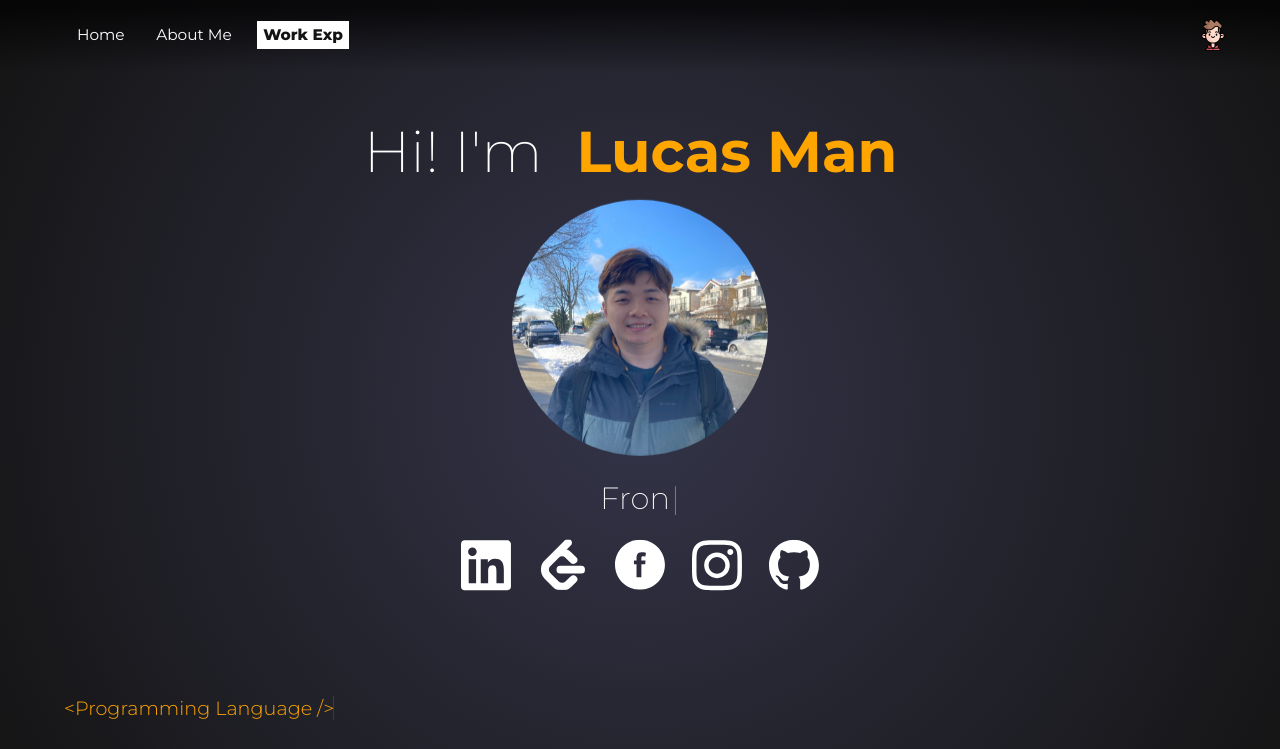
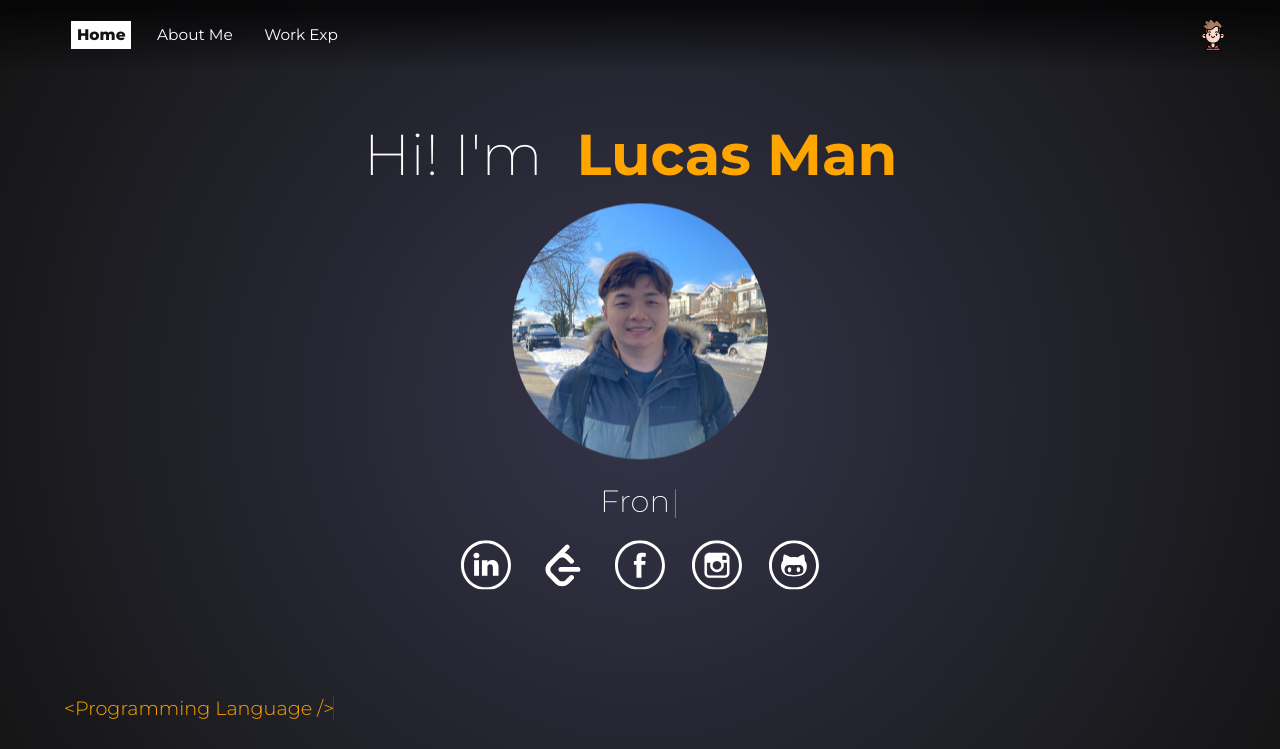
Before and after one commit to Mch916/my_profolio, a React (Create React App) app: page /#/home in a window 1280 px wide. Shown: the top 749 px of the page. Built offline with nearby package versions, Linux system fonts and the light colour scheme.

Commit message:
Update icon

```diff
--- a/src/components/Icons/IconFacebook.js
+++ b/src/components/Icons/IconFacebook.js
@@ -3,7 +3,15 @@ const IconFacebook = () => {
     <>
       <svg
         fill="#ffffff"
+        height="100%"
+        width="100%"
+        version="1.1"
+        id="Layer_1"
+        xmlns="http://www.w3.org/2000/svg"
+        xmlnsXlink="http://www.w3.org/1999/xlink"
         viewBox="-143 145 512 512"
+        xmlSpace="preserve"
+        stroke="#ffffff"
       >
         <g id="SVGRepo_bgCarrier" strokeWidth="0"></g>
         <g
@@ -13,7 +21,11 @@ const IconFacebook = () => {
         ></g>
         <g id="SVGRepo_iconCarrier">
           {" "}
-          <path d="M113,145c-141.4,0-256,114.6-256,256s114.6,256,256,256s256-114.6,256-256S254.4,145,113,145z M169.5,357.6l-2.9,38.3h-39.3 v133H77.7v-133H51.2v-38.3h26.5v-25.7c0-11.3,0.3-28.8,8.5-39.7c8.7-11.5,20.6-19.3,41.1-19.3c33.4,0,47.4,4.8,47.4,4.8l-6.6,39.2 c0,0-11-3.2-21.3-3.2c-10.3,0-19.5,3.7-19.5,14v29.9H169.5z"></path>{" "}
+          <g>
+            {" "}
+            <path d="M113,145c-141.4,0-256,114.6-256,256s114.6,256,256,256s256-114.6,256-256S254.4,145,113,145z M272.8,560.7 c-20.8,20.8-44.9,37.1-71.8,48.4c-27.8,11.8-57.4,17.7-88,17.7c-30.5,0-60.1-6-88-17.7c-26.9-11.4-51.1-27.7-71.8-48.4 c-20.8-20.8-37.1-44.9-48.4-71.8C-107,461.1-113,431.5-113,401s6-60.1,17.7-88c11.4-26.9,27.7-51.1,48.4-71.8 c20.9-20.8,45-37.1,71.9-48.5C52.9,181,82.5,175,113,175s60.1,6,88,17.7c26.9,11.4,51.1,27.7,71.8,48.4 c20.8,20.8,37.1,44.9,48.4,71.8c11.8,27.8,17.7,57.4,17.7,88c0,30.5-6,60.1-17.7,88C309.8,515.8,293.5,540,272.8,560.7z"></path>{" "}
+            <path d="M146.8,313.7c10.3,0,21.3,3.2,21.3,3.2l6.6-39.2c0,0-14-4.8-47.4-4.8c-20.5,0-32.4,7.8-41.1,19.3 c-8.2,10.9-8.5,28.4-8.5,39.7v25.7H51.2v38.3h26.5v133h49.6v-133h39.3l2.9-38.3h-42.2v-29.9C127.3,317.4,136.5,313.7,146.8,313.7z"></path>{" "}
+          </g>{" "}
         </g>
       </svg>
     </>
--- a/src/components/Icons/IconGithub.js
+++ b/src/components/Icons/IconGithub.js
@@ -2,10 +2,15 @@ const IconGithub = () => {
   return (
     <>
       <svg
-        viewBox="0 0 20 20"
+        fill="#ffffff"
+        height="100%"
+        width="100%"
         version="1.1"
-        fill="#ffffff"
-        stroke="#ffffff"
+        id="Layer_1"
+        xmlns="http://www.w3.org/2000/svg"
+        xmlnsXlink="http://www.w3.org/1999/xlink"
+        viewBox="-143 145 512 512"
+        xmlSpace="preserve"
       >
         <g id="SVGRepo_bgCarrier" strokeWidth="0"></g>
         <g
@@ -15,32 +20,12 @@ const IconGithub = () => {
         ></g>
         <g id="SVGRepo_iconCarrier">
           {" "}
-          <title>github [#142]</title> <desc>Created with Sketch.</desc>{" "}
-          <defs> </defs>{" "}
-          <g
-            id="Page-1"
-            stroke="none"
-            strokeWidth="1"
-            fill="none"
-            fillRule="evenodd"
-          >
+          <g>
             {" "}
-            <g
-              id="Dribbble-Light-Preview"
-              transform="translate(-140.000000, -7559.000000)"
-              fill="#fff"
-            >
-              {" "}
-              <g id="icons" transform="translate(56.000000, 160.000000)">
-                {" "}
-                <path
-                  d="M94,7399 C99.523,7399 104,7403.59 104,7409.253 C104,7413.782 101.138,7417.624 97.167,7418.981 C96.66,7419.082 96.48,7418.762 96.48,7418.489 C96.48,7418.151 96.492,7417.047 96.492,7415.675 C96.492,7414.719 96.172,7414.095 95.813,7413.777 C98.04,7413.523 100.38,7412.656 100.38,7408.718 C100.38,7407.598 99.992,7406.684 99.35,7405.966 C99.454,7405.707 99.797,7404.664 99.252,7403.252 C99.252,7403.252 98.414,7402.977 96.505,7404.303 C95.706,7404.076 94.85,7403.962 94,7403.958 C93.15,7403.962 92.295,7404.076 91.497,7404.303 C89.586,7402.977 88.746,7403.252 88.746,7403.252 C88.203,7404.664 88.546,7405.707 88.649,7405.966 C88.01,7406.684 87.619,7407.598 87.619,7408.718 C87.619,7412.646 89.954,7413.526 92.175,7413.785 C91.889,7414.041 91.63,7414.493 91.54,7415.156 C90.97,7415.418 89.522,7415.871 88.63,7414.304 C88.63,7414.304 88.101,7413.319 87.097,7413.247 C87.097,7413.247 86.122,7413.234 87.029,7413.87 C87.029,7413.87 87.684,7414.185 88.139,7415.37 C88.139,7415.37 88.726,7417.2 91.508,7416.58 C91.513,7417.437 91.522,7418.245 91.522,7418.489 C91.522,7418.76 91.338,7419.077 90.839,7418.982 C86.865,7417.627 84,7413.783 84,7409.253 C84,7403.59 88.478,7399 94,7399"
-                  id="github-[#142]"
-                >
-                  {" "}
-                </path>{" "}
-              </g>{" "}
-            </g>{" "}
+            <path d="M113,145c-141.4,0-256,114.6-256,256s114.6,256,256,256s256-114.6,256-256S254.4,145,113,145z M272.8,560.7 c-20.8,20.8-44.9,37.1-71.8,48.4c-27.8,11.8-57.4,17.7-88,17.7c-30.5,0-60.1-6-88-17.7c-26.9-11.4-51.1-27.7-71.8-48.4 c-20.8-20.8-37.1-44.9-48.4-71.8C-107,461.1-113,431.5-113,401s6-60.1,17.7-88c11.4-26.9,27.7-51.1,48.4-71.8 c20.9-20.8,45-37.1,71.9-48.5C52.9,181,82.5,175,113,175s60.1,6,88,17.7c26.9,11.4,51.1,27.7,71.8,48.4 c20.8,20.8,37.1,44.9,48.4,71.8c11.8,27.8,17.7,57.4,17.7,88c0,30.5-6,60.1-17.7,88C309.8,515.8,293.5,540,272.8,560.7z"></path>{" "}
+            <path d="M224.5,351.2c0.9-20.1-1.8-39.6-8.6-58.6c-0.9-2.4-2-3.3-4.5-2.6c-5.6,1.7-11.4,3-16.9,5c-15.2,5.5-29.1,13.5-42.6,22.2 c-1.4,0.9-3.5,1.5-5.2,1.2c-22.1-3.9-44.3-3.7-66.5-0.3c-2.2,0.3-5-0.2-6.8-1.3c-15.7-10.2-31.7-20.2-50-25 c-15.1-4-12-4.8-16.3,8.9c-5.1,16.4-7.1,33.4-6,50.6c0.1,1.2-0.8,2.7-1.6,3.8c-6.6,7.9-11.7,16.6-14.8,26.4c-6,19-4.8,38.2-1,57.3 c7.5,37.5,32.8,63.8,70.2,70.3c19.3,3.4,39.2,3.7,57.3,5.2c20.2-1.5,38.9-1.6,57.1-4.5c31.8-5.1,55.8-22,67.8-52.7 c4.2-10.7,6.5-22.4,7.9-33.8c3.1-25.2-1.2-48.8-18.4-68.7C225,353.8,224.5,352.4,224.5,351.2z M208.1,459.1 c-3.3,15.6-12.4,26.3-27.6,31.8c-14.7,5.4-29.9,7.6-45.4,8.6c-7.5,0.5-15,0.1-22.5,0.1c-20.2,0.4-40.4-0.4-59.9-6.2 c-24.5-7.3-35.5-21.9-36.2-47.5c-0.3-9.1,0.7-17.9,5-26.1c8.5-16.5,23.2-22.3,40.6-22.6c9.5-0.1,19.1,0.7,28.7,1.6 c20.1,1.8,40-0.1,60-1.2c8.8-0.5,17.8-0.7,26.4,0.8c18.5,3.2,32.5,21.6,32.8,42.3C210,446.8,209.3,453.1,208.1,459.1z"></path>{" "}
+            <path d="M56.1,424.8c-5.5,5.7-7.4,12.9-7.7,19.3c0,9.6,2.8,17.3,7.7,22.3c6.8,6.9,16.1,6.7,22.6-0.3c9.8-10.6,9.7-30.5,0-41 C72.2,418,62.7,417.9,56.1,424.8z"></path>{" "}
+            <path d="M148.2,424c-11.2,10.3-11.2,33,0,43.2c6.5,5.9,15.3,5.6,21.4-0.7c5.6-5.8,7.6-13.1,7.8-21c-0.2-7.9-2.2-15.1-7.9-20.9 C163.4,418.3,154.6,418.1,148.2,424z"></path>{" "}
           </g>{" "}
         </g>
       </svg>
--- a/src/components/Icons/IconIns.js
+++ b/src/components/Icons/IconIns.js
@@ -1,11 +1,32 @@
 const IconIns = () => {
   return (
     <>
-      <svg role="img" xmlns="http://www.w3.org/2000/svg" viewBox="0 0 448 512">
-        <path
-          fill="currentColor"
-          d="M224.1 141c-63.6 0-114.9 51.3-114.9 114.9s51.3 114.9 114.9 114.9S339 319.5 339 255.9 287.7 141 224.1 141zm0 189.6c-41.1 0-74.7-33.5-74.7-74.7s33.5-74.7 74.7-74.7 74.7 33.5 74.7 74.7-33.6 74.7-74.7 74.7zm146.4-194.3c0 14.9-12 26.8-26.8 26.8-14.9 0-26.8-12-26.8-26.8s12-26.8 26.8-26.8 26.8 12 26.8 26.8zm76.1 27.2c-1.7-35.9-9.9-67.7-36.2-93.9-26.2-26.2-58-34.4-93.9-36.2-37-2.1-147.9-2.1-184.9 0-35.8 1.7-67.6 9.9-93.9 36.1s-34.4 58-36.2 93.9c-2.1 37-2.1 147.9 0 184.9 1.7 35.9 9.9 67.7 36.2 93.9s58 34.4 93.9 36.2c37 2.1 147.9 2.1 184.9 0 35.9-1.7 67.7-9.9 93.9-36.2 26.2-26.2 34.4-58 36.2-93.9 2.1-37 2.1-147.8 0-184.8zM398.8 388c-7.8 19.6-22.9 34.7-42.6 42.6-29.5 11.7-99.5 9-132.1 9s-102.7 2.6-132.1-9c-19.6-7.8-34.7-22.9-42.6-42.6-11.7-29.5-9-99.5-9-132.1s-2.6-102.7 9-132.1c7.8-19.6 22.9-34.7 42.6-42.6 29.5-11.7 99.5-9 132.1-9s102.7-2.6 132.1 9c19.6 7.8 34.7 22.9 42.6 42.6 11.7 29.5 9 99.5 9 132.1s2.7 102.7-9 132.1z"
-        />
+      <svg
+        fill="#ffffff"
+        height="100%"
+        width="100%"
+        version="1.1"
+        id="Layer_1"
+        xmlns="http://www.w3.org/2000/svg"
+        xmlnsXlink="http://www.w3.org/1999/xlink"
+        viewBox="-143 145 512 512"
+        xmlSpace="preserve"
+        stroke="#ffffff"
+      >
+        <g id="SVGRepo_bgCarrier" strokeWidth="0"></g>
+        <g
+          id="SVGRepo_tracerCarrier"
+          strokeLinecap="round"
+          strokeLinejoin="round"
+        ></g>
+        <g id="SVGRepo_iconCarrier">
+          {" "}
+          <g>
+            {" "}
+            <path d="M113,145c-141.4,0-256,114.6-256,256s114.6,256,256,256s256-114.6,256-256S254.4,145,113,145z M272.8,560.7 c-20.8,20.8-44.9,37.1-71.8,48.4c-27.8,11.8-57.4,17.7-88,17.7c-30.5,0-60.1-6-88-17.7c-26.9-11.4-51.1-27.7-71.8-48.4 c-20.8-20.8-37.1-44.9-48.4-71.8C-107,461.1-113,431.5-113,401s6-60.1,17.7-88c11.4-26.9,27.7-51.1,48.4-71.8 c20.9-20.8,45-37.1,71.9-48.5C52.9,181,82.5,175,113,175s60.1,6,88,17.7c26.9,11.4,51.1,27.7,71.8,48.4 c20.8,20.8,37.1,44.9,48.4,71.8c11.8,27.8,17.7,57.4,17.7,88c0,30.5-6,60.1-17.7,88C309.8,515.8,293.5,540,272.8,560.7z"></path>{" "}
+            <path d="M191.6,273h-157c-27.3,0-49.5,22.2-49.5,49.5v52.3v104.8c0,27.3,22.2,49.5,49.5,49.5h157c27.3,0,49.5-22.2,49.5-49.5V374.7 v-52.3C241,295.2,218.8,273,191.6,273z M205.8,302.5h5.7v5.6v37.8l-43.3,0.1l-0.1-43.4L205.8,302.5z M76.5,374.7 c8.2-11.3,21.5-18.8,36.5-18.8s28.3,7.4,36.5,18.8c5.4,7.4,8.5,16.5,8.5,26.3c0,24.8-20.2,45.1-45.1,45.1C88,446.1,68,425.8,68,401 C68,391.2,71.2,382.1,76.5,374.7z M216.1,479.5c0,13.5-11,24.5-24.5,24.5h-157c-13.5,0-24.5-11-24.5-24.5V374.7h38.2 c-3.3,8.1-5.2,17-5.2,26.3c0,38.6,31.4,70,70,70c38.6,0,70-31.4,70-70c0-9.3-1.9-18.2-5.2-26.3h38.2V479.5z"></path>{" "}
+          </g>{" "}
+        </g>
       </svg>
     </>
   );
--- a/src/components/Icons/IconLeetCode.js
+++ b/src/components/Icons/IconLeetCode.js
@@ -3,16 +3,25 @@ const IconLeetCode = () => {
     <>
       <svg
         fill="#ffffff"
-        viewBox="0 0 24 24"
+        width="100%"
+        height="100%"
+        viewBox="-2.4 -2.4 28.80 28.80"
         role="img"
         xmlns="http://www.w3.org/2000/svg"
         stroke="#ffffff"
+        stroke-width="0.00024000000000000003"
       >
-        <g id="SVGRepo_bgCarrier" strokeWidth="0"></g>
+        <g
+          id="SVGRepo_bgCarrier"
+          stroke-width="0"
+          transform="translate(0,0), scale(1)"
+        ></g>
         <g
           id="SVGRepo_tracerCarrier"
-          strokeLinecap="round"
-          strokeLinejoin="round"
+          stroke-linecap="round"
+          stroke-linejoin="round"
+          stroke="#CCCCCC"
+          stroke-width="0.24000000000000005"
         ></g>
         <g id="SVGRepo_iconCarrier">
           <title>LeetCode icon</title>
--- a/src/components/Icons/IconLinkedin.js
+++ b/src/components/Icons/IconLinkedin.js
@@ -1,11 +1,34 @@
 const IconLinkedin = () => {
   return (
     <>
-      <svg xmlns="http://www.w3.org/2000/svg" viewBox="0 0 448 512">
-        <path
-          fill="currentColor"
-          d="M416 32H31.9C14.3 32 0 46.5 0 64.3v383.4C0 465.5 14.3 480 31.9 480H416c17.6 0 32-14.5 32-32.3V64.3c0-17.8-14.4-32.3-32-32.3zM135.4 416H69V202.2h66.5V416zm-33.2-243c-21.3 0-38.5-17.3-38.5-38.5S80.9 96 102.2 96c21.2 0 38.5 17.3 38.5 38.5 0 21.3-17.2 38.5-38.5 38.5zm282.1 243h-66.4V312c0-24.8-.5-56.7-34.5-56.7-34.6 0-39.9 27-39.9 54.9V416h-66.4V202.2h63.7v29.2h.9c8.9-16.8 30.6-34.5 62.9-34.5 67.2 0 79.7 44.3 79.7 101.9V416z"
-        />
+      <svg
+        fill="#ffffff"
+        height="100%"
+        width="100%"
+        version="1.1"
+        id="Layer_1"
+        xmlns="http://www.w3.org/2000/svg"
+        xmlnsXlink="http://www.w3.org/1999/xlink"
+        viewBox="-143 145 512 512"
+        xmlSpace="preserve"
+        stroke="#ffffff"
+      >
+        <g id="SVGRepo_bgCarrier" strokeWidth="0"></g>
+        <g
+          id="SVGRepo_tracerCarrier"
+          strokeLinecap="round"
+          strokeLinejoin="round"
+        ></g>
+        <g id="SVGRepo_iconCarrier">
+          {" "}
+          <g>
+            {" "}
+            <path d="M113,145c-141.4,0-256,114.6-256,256s114.6,256,256,256s256-114.6,256-256S254.4,145,113,145z M272.8,560.7 c-20.8,20.8-44.9,37.1-71.8,48.4c-27.8,11.8-57.4,17.7-88,17.7c-30.5,0-60.1-6-88-17.7c-26.9-11.4-51.1-27.7-71.8-48.4 c-20.8-20.8-37.1-44.9-48.4-71.8C-107,461.1-113,431.5-113,401s6-60.1,17.7-88c11.4-26.9,27.7-51.1,48.4-71.8 c20.9-20.8,45-37.1,71.9-48.5C52.9,181,82.5,175,113,175s60.1,6,88,17.7c26.9,11.4,51.1,27.7,71.8,48.4 c20.8,20.8,37.1,44.9,48.4,71.8c11.8,27.8,17.7,57.4,17.7,88c0,30.5-6,60.1-17.7,88C309.8,515.8,293.5,540,272.8,560.7z"></path>{" "}
+            <rect x="-8.5" y="348.4" width="49.9" height="159.7"></rect>{" "}
+            <path d="M15.4,273c-18.4,0-30.5,11.9-30.5,27.7c0,15.5,11.7,27.7,29.8,27.7h0.4c18.8,0,30.5-12.3,30.4-27.7 C45.1,284.9,33.8,273,15.4,273z"></path>{" "}
+            <path d="M177.7,346.9c-28.6,0-46.5,15.6-49.8,26.6v-25.1H71.8c0.7,13.3,0,159.7,0,159.7h56.1v-86.3c0-4.9-0.2-9.7,1.2-13.1 c3.8-9.6,12.1-19.6,27-19.6c19.5,0,28.3,14.8,28.3,36.4v82.6H241v-88.8C241,369.9,213.2,346.9,177.7,346.9z"></path>{" "}
+          </g>{" "}
+        </g>
       </svg>
     </>
   );
--- a/src/pages/Home/Home.js
+++ b/src/pages/Home/Home.js
@@ -125,28 +125,25 @@ const Home = () => {
   const reveal = useCallback(() => {
     var reveals = document.querySelectorAll(".reveal-ele");
 
+    const observer = new IntersectionObserver(entries => {
+      entries.forEach(entry => {
+        if(entry.isIntersecting) console.count(entry)
+        entry.target.classList.toggle("active", entry.isIntersecting);
+        if (entry.target.classList.contains('nav-reveal') && entry.isIntersecting) {
+          homeCtx.setPage(entry.target.id);
+        }
+      })
+    })
     for (var i = 0; i < reveals.length; i++) {
-      var windowHeight = window.innerHeight;
-      var elementTop = reveals[i].getBoundingClientRect().top;
-      var elementBottom = reveals[i].getBoundingClientRect().bottom;
-      var elementVisible = 50;
-      // console.log(reveals[i],windowHeight, elementTop, elementBottom, elementTop < windowHeight - elementVisible,elementBottom > 0);
-      if (elementTop < windowHeight - elementVisible && elementBottom > 0) {
-        reveals[i].classList.add("active");
-      } else {
-        reveals[i].classList.remove("active");
-      }
-      if (elementTop < windowHeight - 300) {
-        if (reveals[i].classList.contains('nav-reveal')) {
-          homeCtx.setPage(reveals[i].id);
-        }
+      observer.observe(reveals[i]);
 
-      }
     }
+
   },[])
 
   useEffect(() => {
-    window.addEventListener("scroll", reveal);
+    reveal();
+    // window.addEventListener("scroll", reveal);
   },[reveal])
 
   return (
@@ -202,7 +199,7 @@ const Home = () => {
                   <IconLeetCode />
                 </Link>
                 <Link
-                  to="facebook.com/lucas.man.mch"
+                  to="https://facebook.com/lucas.man.mch"
                   target="_blank"
                   rel="noopener noreferrer"
                   className={classes["bg-info-btn"]}
```
